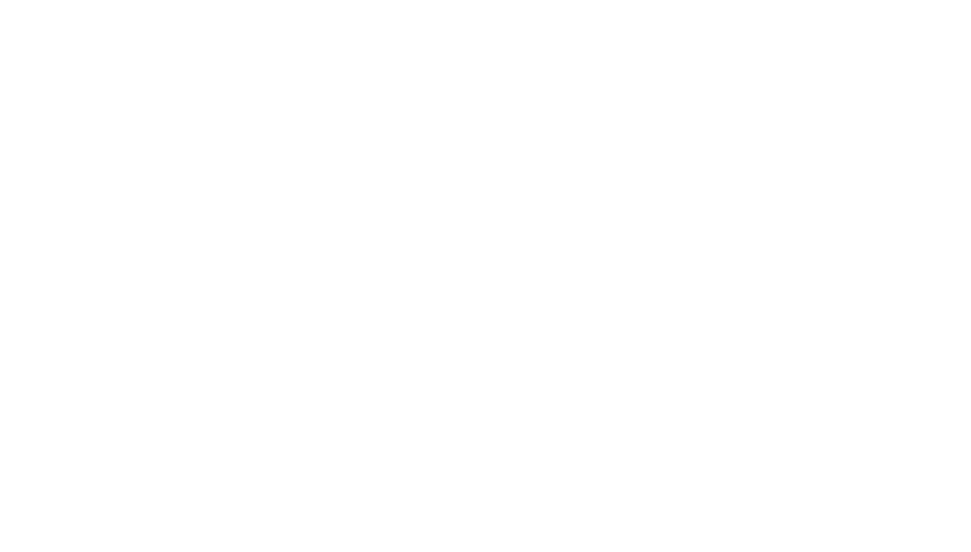
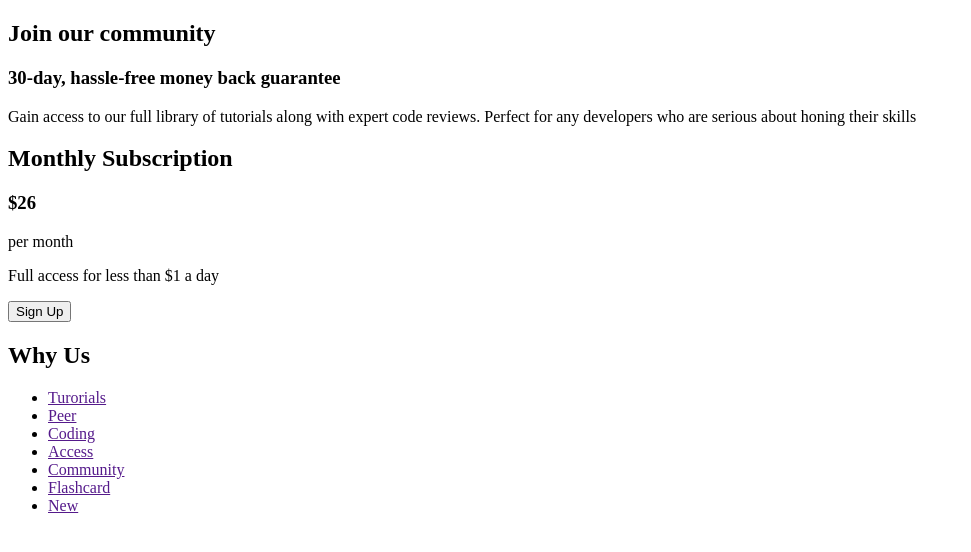
Before and after one commit to Ferain93/single-price, a plain HTML site: page index.html in a window 1280 px wide. Shown: the whole page, without its empty margins (0-971 px from the left). Drawn offline with Linux system fonts and the light colour scheme.

Commit message:
feat: html structure

```diff
--- a/index.html
+++ b/index.html
@@ -9,6 +9,44 @@
     <title>Single Price</title>
 </head>
 <body>
+    <div class="wrapper">
 
+        <main class="main">
+
+          <section class="content">
+              <div class="content-item">
+                <article class="content-description">
+                    <h2>Join our community</h2>
+                    <h3>30-day, hassle-free money back guarantee</h3>
+                    <p>Gain access to our full library of tutorials along with expert code reviews. Perfect for any developers who are serious about honing their skills</p>
+                  </article>
+              </div>
+          </section>
+
+          <section class="content">
+            <div class="content-price">
+                <article class="content-subscription">
+                    <h2>Monthly Subscription</h2>
+                    <h3>$26</h3><p>per month</p>
+                    <p>Full access for less than $1 a day</p>
+                    <button>Sign Up</button>
+                </article>
+                <article class="content-reason">
+                    <h2>Why Us</h2>
+                    <ul>
+                        <li><a href="">Turorials</a></li>
+                        <li><a href="">Peer</a></li>
+                        <li><a href="">Coding</a></li>
+                        <li><a href="">Access</a></li>
+                        <li><a href="">Community</a></li>
+                        <li><a href="">Flashcard</a></li>
+                        <li><a href="">New</a></li>
+                    </ul>
+                </article>
+            </div>
+          </section>
+
+        </main>
+      </div>
 </body>
 </html>
```
